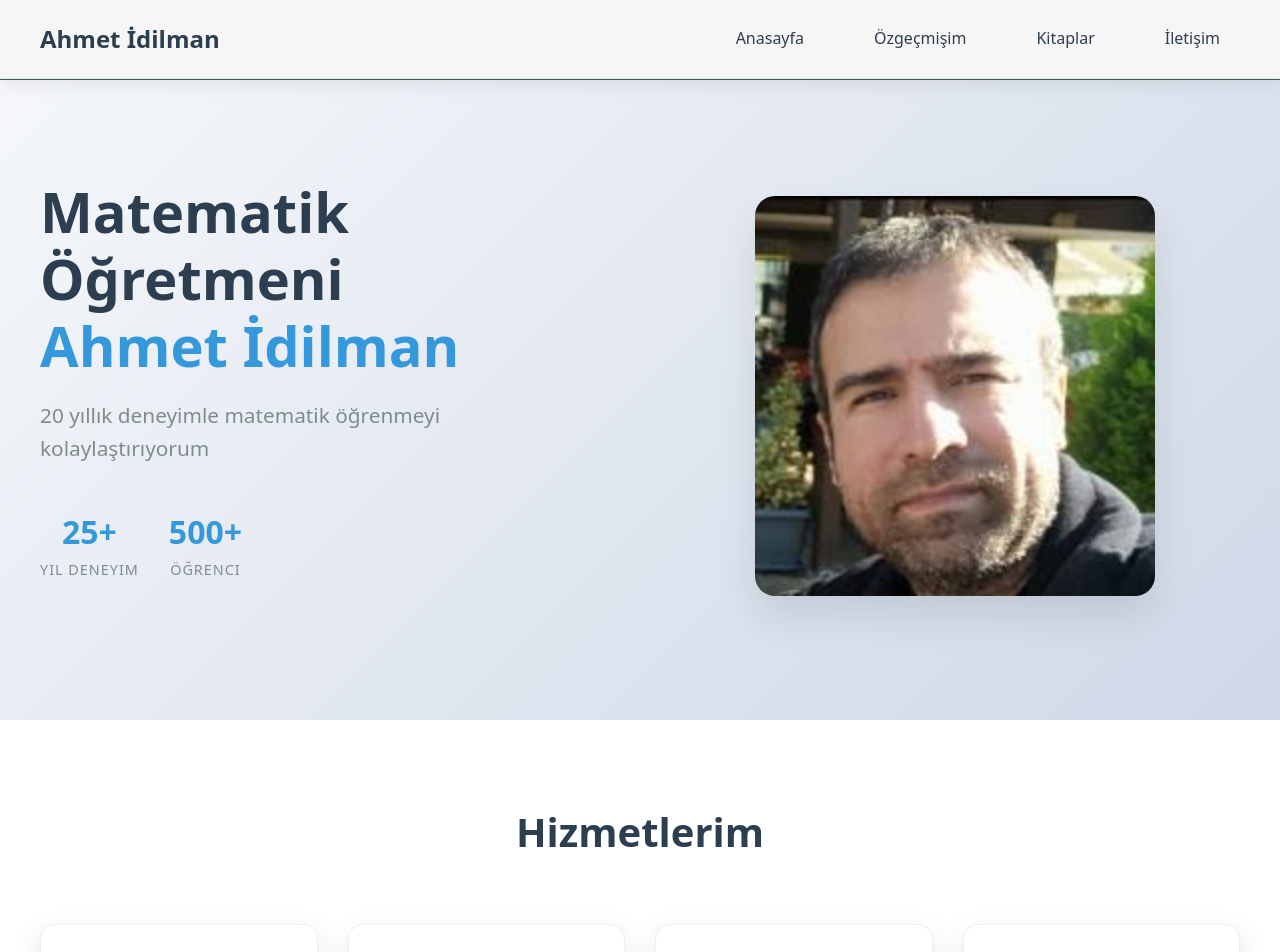
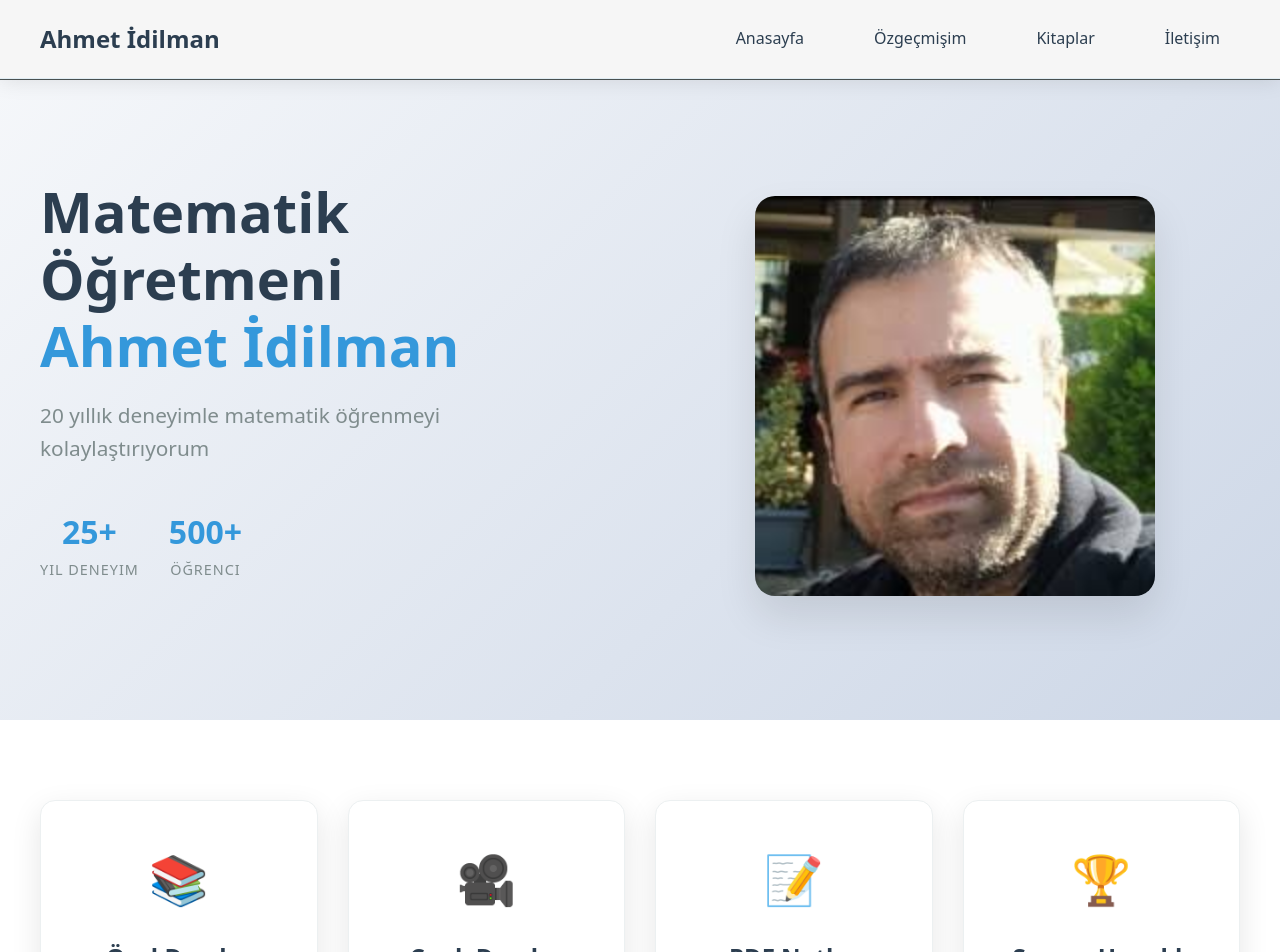
Before and after one commit to kaganzu/ogretmenSite, a React (Vite) app in the folder siteProject/: page / in a window 1280 px wide. Shown: the top 952 px of the page. Built offline with nearby package versions, Linux system fonts and the light colour scheme.

Commit message:
fsdğflsdf

```diff
--- a/siteProject/src/comps/Home.jsx
+++ b/siteProject/src/comps/Home.jsx
@@ -1,6 +1,6 @@
 import React from 'react';
 import './Home.css';
-
+import profileImg from '../assets/images.jpg';
 const Home = () => {
   return (
     <div className="home">
@@ -28,7 +28,7 @@ const Home = () => {
           </div>
           <div className="hero-image">
             <img
-              src="/src/assets/images.jpg" />
+              src={profileImg} />
           </div>
         </div>
       </section>
@@ -36,7 +36,6 @@ const Home = () => {
       {/* Services Section */}
       <section className="services">
         <div className="container">
-          <h2 className="section-title">Hizmetlerim</h2>
           <div className="services-grid">
             <div className="service-card">
               <div className="service-icon">📚</div>
```
